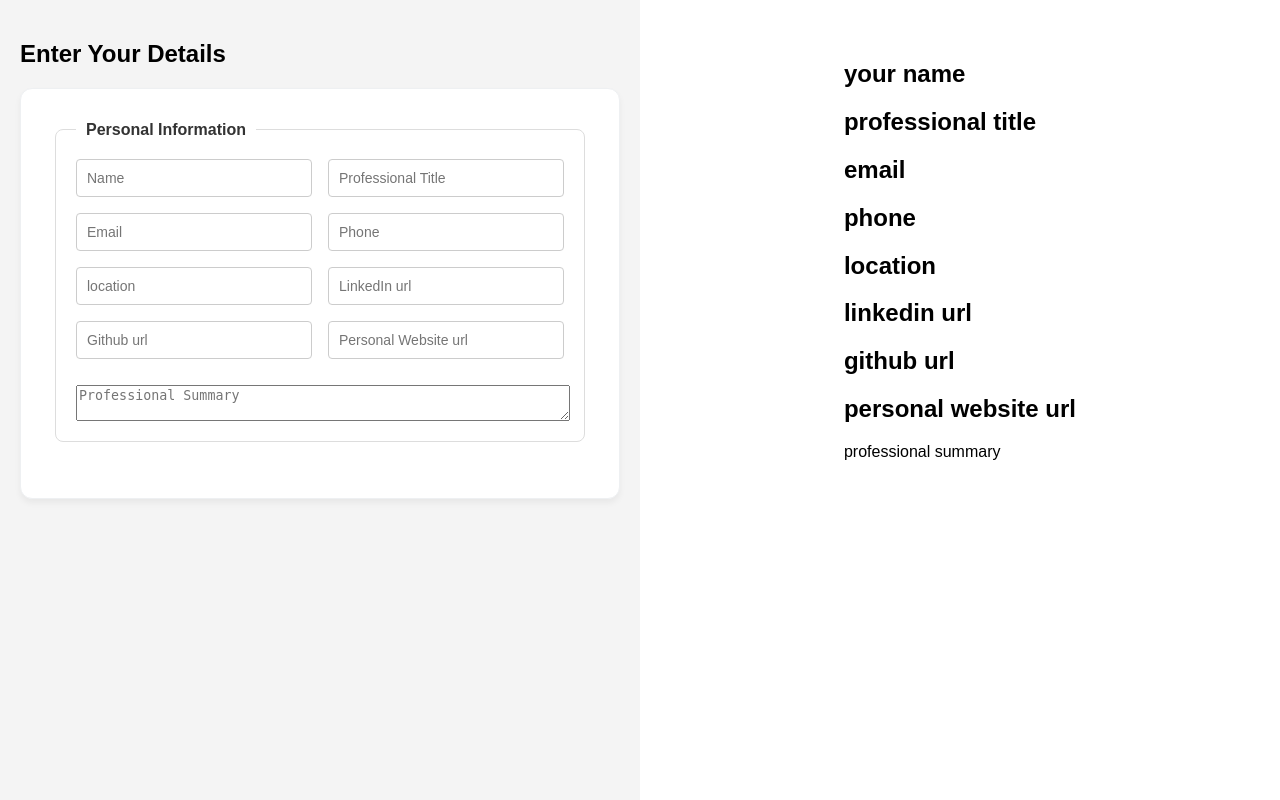
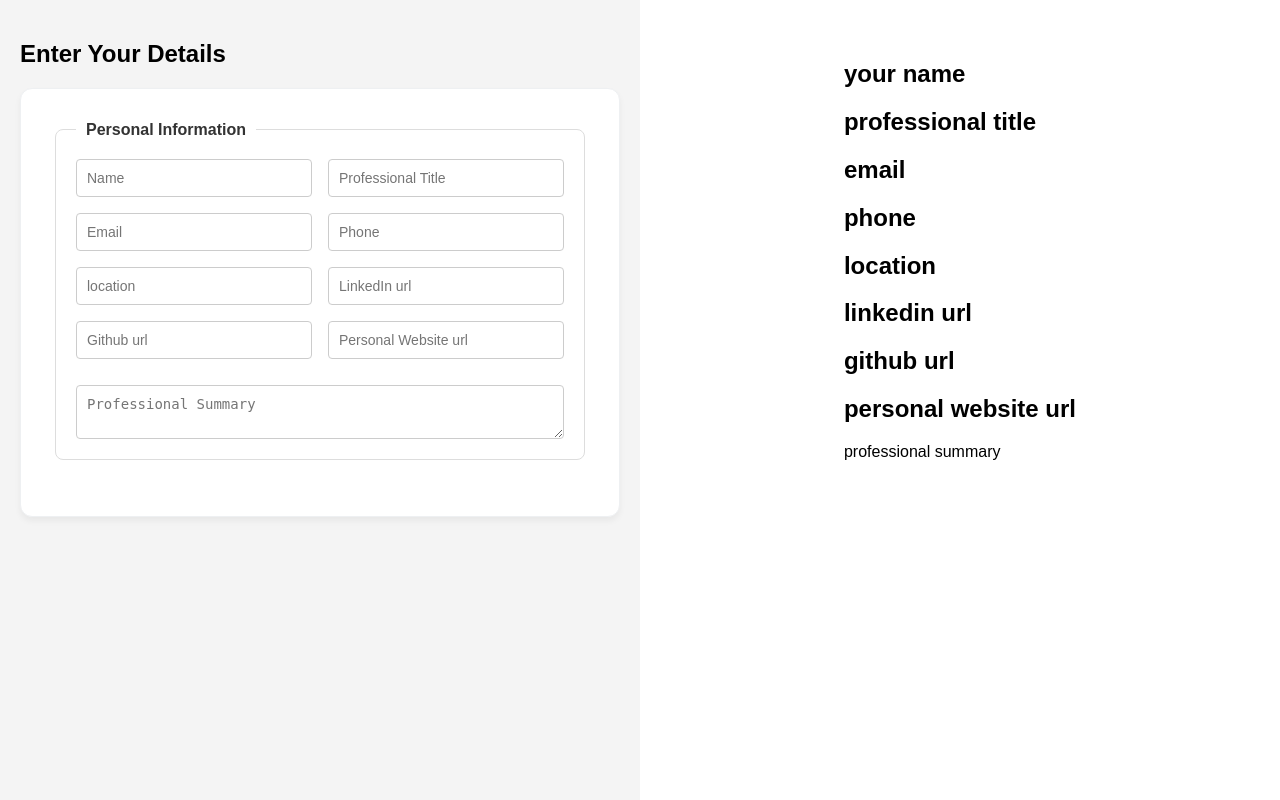
Before and after one commit to aswanth-mc/atsFriendlyResumeBulilder, a Flask app: page / in a window 1280 px wide. Run offline with Flask 3, Linux system fonts and the light colour scheme.

Commit message:
style : add style to input filed

```diff
--- a/static/css/main.css
+++ b/static/css/main.css
@@ -76,3 +76,11 @@ input {
     width: 100%; /* Ensures they fill their half of the grid */
     box-sizing: border-box; /* Prevents padding from breaking width */
 }
+textarea {
+    padding: 10px;
+    border: 1px solid #ccc;
+    border-radius: 4px;
+    font-size: 14px;
+    width: 100%;
+    box-sizing: border-box;
+}
```
